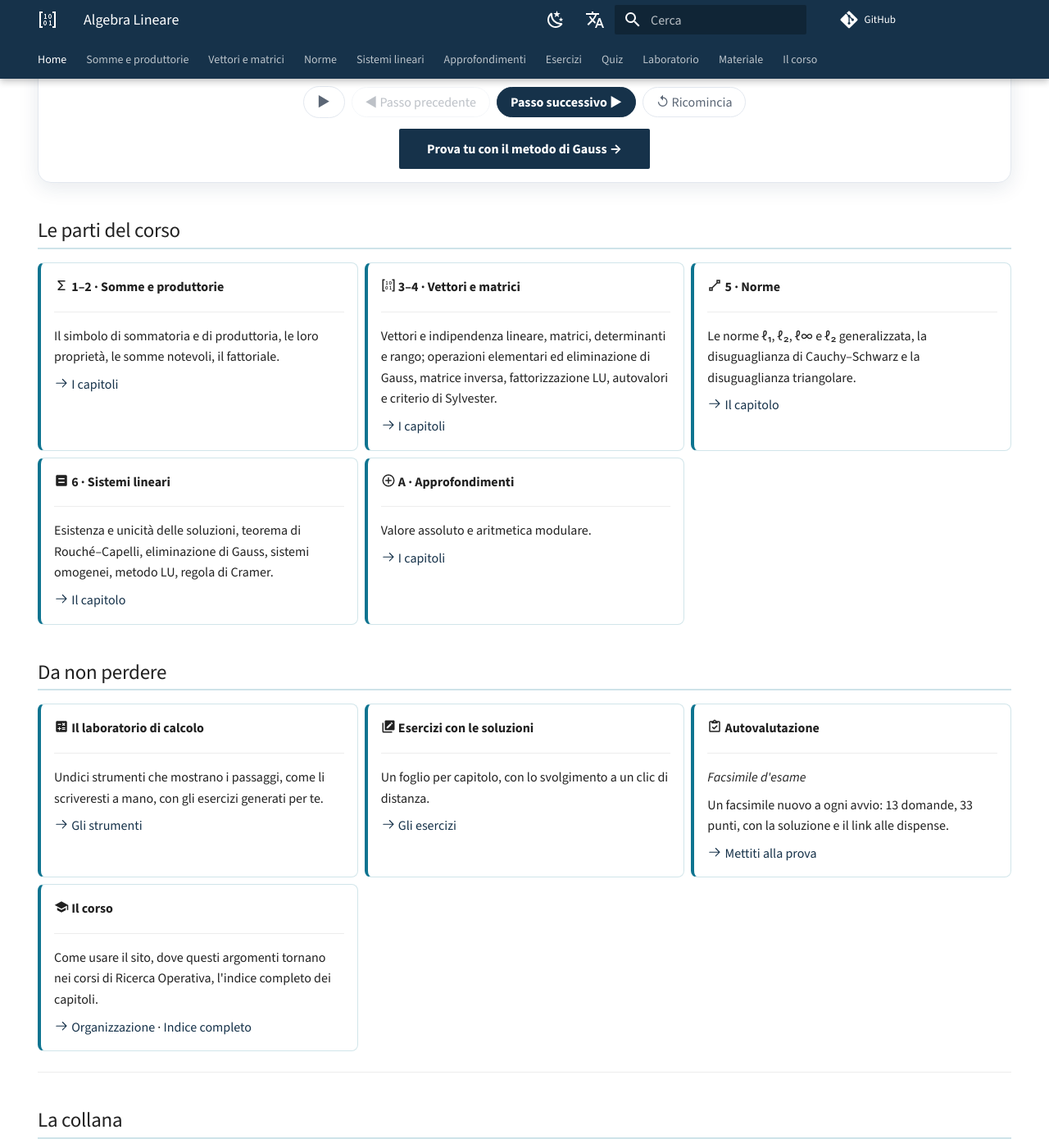
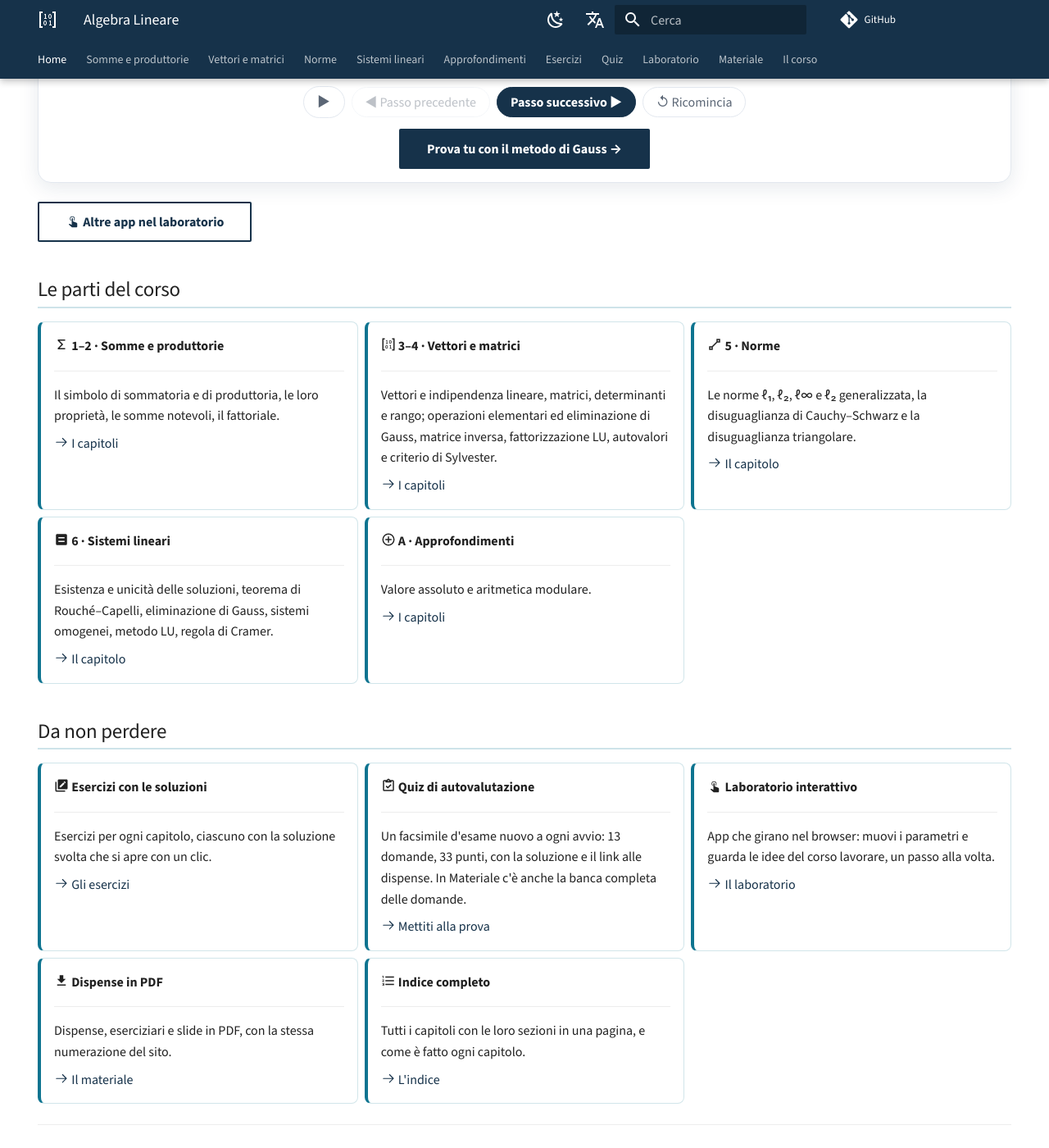
Before and after one commit to fabiofurini/algebra-lineare, an MkDocs documentation site: the page built from docs/index.md, in a window 1280 px wide and 1400 px high, scrolled down 898 px. Shown: the whole window at 82% size. Built offline with MkDocs 1.6.1 and Material for MkDocs 9.7.7, drawn with Linux system fonts in a browser that asks for light colours; comment, search, counter and statistics services are not loaded; some of the changed text lies outside the part shown.

Commit message:
Home page: same structure in the whole series (header, try it now, parts, don't miss, the series)
Co-Authored-By: Claude Opus 5.5 <noreply@anthropic.com>

```diff
--- a/docs/index.md
+++ b/docs/index.md
@@ -29,13 +29,17 @@ LU — con la stessa notazione delle dispense.
 
 </div>
 
-## Le matrici, passo dopo passo
+<!-- collana-app -->
+## Provalo subito
 
 Guarda come una matrice diventa triangolare superiore con semplici operazioni
 sulle righe: premi «Passo successivo» e gli zeri compaiono sotto la diagonale,
 un passo alla volta (oppure ▶ per vederla scorrere da sola).
 
 <div class="la-tool" data-tool="demo" data-matrix="2,4,2;4,10,6;2,6,8"></div>
+
+[:material-gesture-tap: Altre app nel laboratorio](laboratorio/index.md){ .md-button }
+<!-- /collana-app -->
 
 ## Le parti del corso
 
@@ -83,47 +87,53 @@ un passo alla volta (oppure ▶ per vederla scorrere da sola).
 
 </div>
 
+<!-- collana-da-non-perdere -->
 ## Da non perdere
 
 <div class="grid cards" markdown>
-
--   :material-calculator-variant: **Il laboratorio di calcolo**
-
-    ---
-
-    Undici strumenti che mostrano i passaggi, come li scriveresti a mano, con
-    gli esercizi generati per te.
-
-    [:octicons-arrow-right-24: Gli strumenti](laboratorio/index.md)
 
 -   :material-pencil-box-multiple: **Esercizi con le soluzioni**
 
     ---
 
-    Un foglio per capitolo, con lo svolgimento a un clic di distanza.
+    Esercizi per ogni capitolo, ciascuno con la soluzione svolta che si apre con un clic.
 
     [:octicons-arrow-right-24: Gli esercizi](esercizi/index.md)
 
--   :material-clipboard-check-outline: **Autovalutazione**
+-   :material-clipboard-check-outline: **Quiz di autovalutazione**
 
     ---
 
-    *Facsimile d'esame*
-
-    Un facsimile nuovo a ogni avvio: 13 domande, 33 punti, con la soluzione e il link alle dispense.
+    Un facsimile d'esame nuovo a ogni avvio: 13 domande, 33 punti, con la soluzione e il link alle dispense. In Materiale c'è anche la banca completa delle domande.
 
     [:octicons-arrow-right-24: Mettiti alla prova](autovalutazione.md)
 
--   :material-school: **Il corso**
+-   :material-gesture-tap: **Laboratorio interattivo**
 
     ---
 
-    Come usare il sito, dove questi argomenti tornano nei corsi di Ricerca
-    Operativa, l'indice completo dei capitoli.
+    App che girano nel browser: muovi i parametri e guarda le idee del corso lavorare, un passo alla volta.
 
-    [:octicons-arrow-right-24: Organizzazione](organizzazione.md) · [Indice completo](indice.md)
+    [:octicons-arrow-right-24: Il laboratorio](laboratorio/index.md)
+
+-   :material-download: **Dispense in PDF**
+
+    ---
+
+    Dispense, eserciziari e slide in PDF, con la stessa numerazione del sito.
+
+    [:octicons-arrow-right-24: Il materiale](materiale.md)
+
+-   :material-format-list-numbered: **Indice completo**
+
+    ---
+
+    Tutti i capitoli con le loro sezioni in una pagina, e come è fatto ogni capitolo.
+
+    [:octicons-arrow-right-24: L'indice](indice.md)
 
 </div>
+<!-- /collana-da-non-perdere -->
 
 ---
 
@@ -177,6 +187,8 @@ Dieci corsi con la stessa impostazione: dispense online e in PDF, esercizi con l
 </div>
 <!-- /collana -->
 
+---
+
 Materiale didattico di **[Fabio Furini](https://fabiofurini.github.io/)** —
 [DIAG](https://www.diag.uniroma1.it/), Sapienza Università di Roma.
 
```
Also changed, not shown: docs/indice.md (+0 -33 lines).
